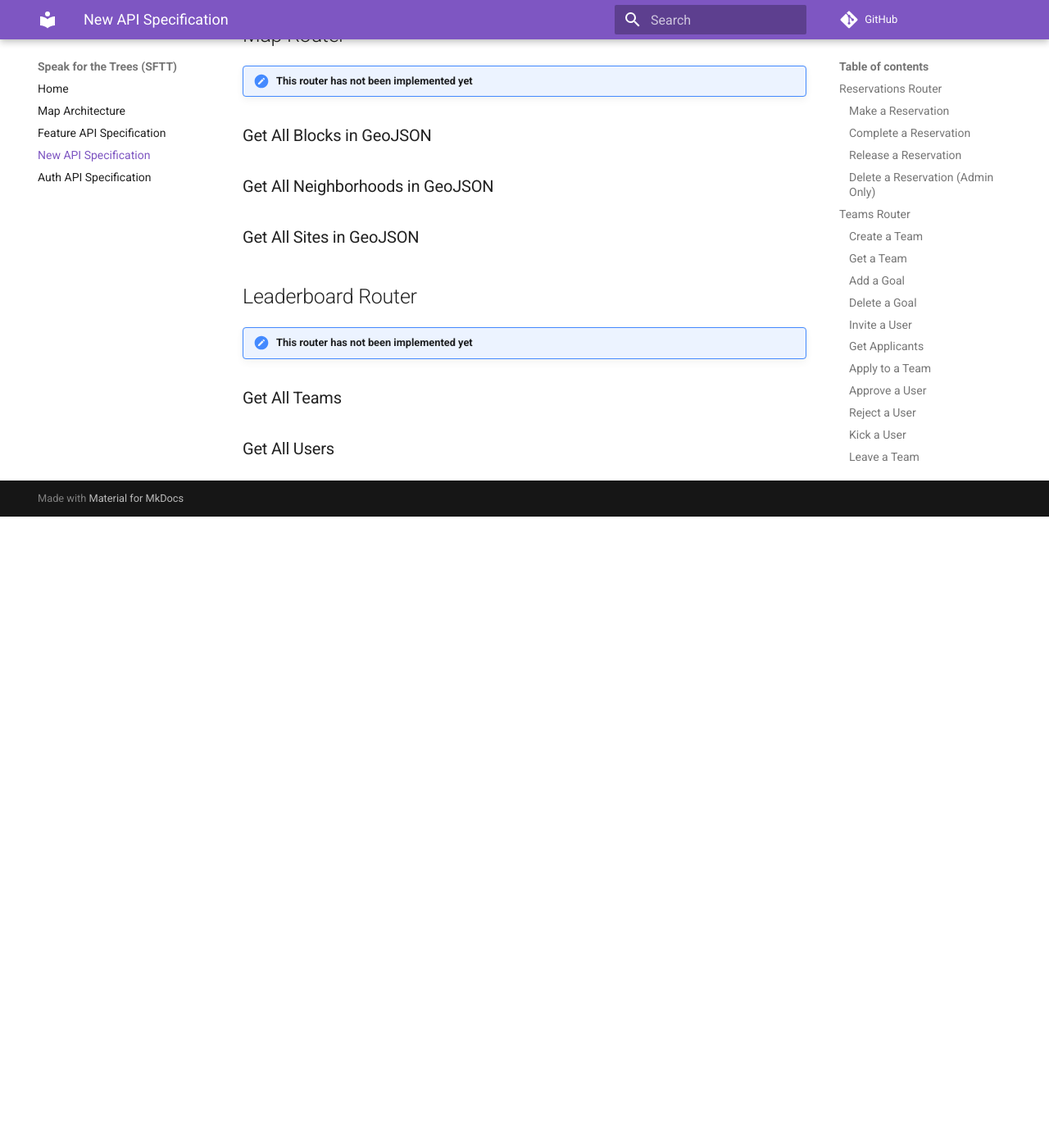
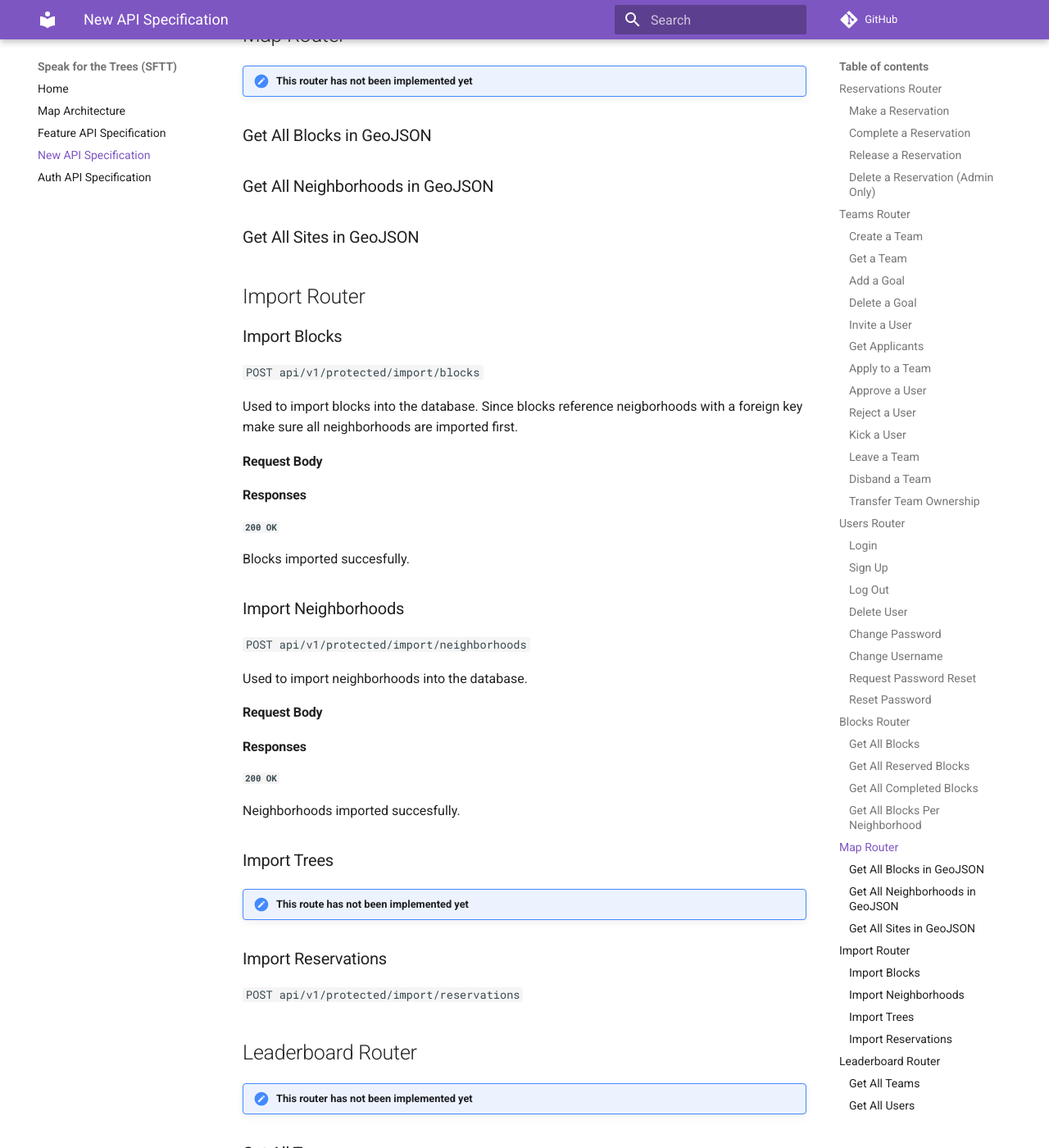
Before and after one commit to Code-4-Community/c4c-dev-docs, an MkDocs documentation site: the page built from docs/sftt/sftt-api-spec-new.md, in a window 1280 px wide and 1400 px high, scrolled down 12757 px. Shown: the whole window at 82% size. Built offline with MkDocs 1.6.1 and Material for MkDocs 9.7.7, drawn with Linux system fonts in a browser that asks for light colours; comment, search, counter and statistics services are not loaded; before the commit the page ends 13387 px from its top, so only the background shows below that.

Commit message:
Initial docs for import router added

```diff
--- a/docs/sftt/sftt-api-spec-new.md
+++ b/docs/sftt/sftt-api-spec-new.md
@@ -539,6 +539,44 @@ The given `newUsername` is already in use.
 
 ### Get All Sites in GeoJSON
 
+## Import Router
+
+### Import Blocks
+
+`POST api/v1/protected/import/blocks`
+
+Used to import blocks into the database. Since blocks reference neigborhoods with a foreign key make sure all neighborhoods are imported first.
+
+#### Request Body
+
+#### Responses
+
+##### `200 OK`
+
+Blocks imported succesfully.
+
+### Import Neighborhoods
+
+`POST api/v1/protected/import/neighborhoods`
+
+Used to import neighborhoods into the database.
+
+#### Request Body
+
+#### Responses
+
+##### `200 OK`
+
+Neighborhoods imported succesfully.
+
+### Import Trees
+
+!!! missing "This route has not been implemented yet"
+
+### Import Reservations
+
+`POST api/v1/protected/import/reservations`
+
 ## Leaderboard Router
 
 !!! missing "This router has not been implemented yet"
```
